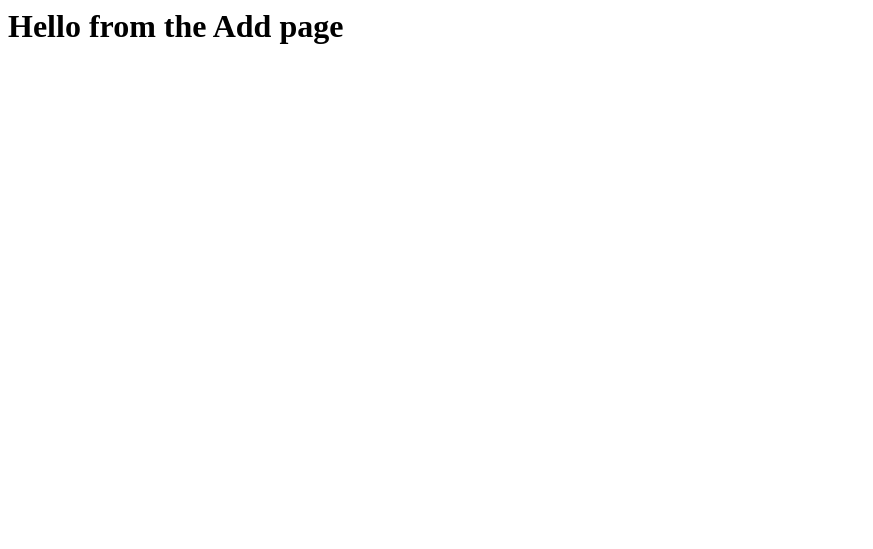
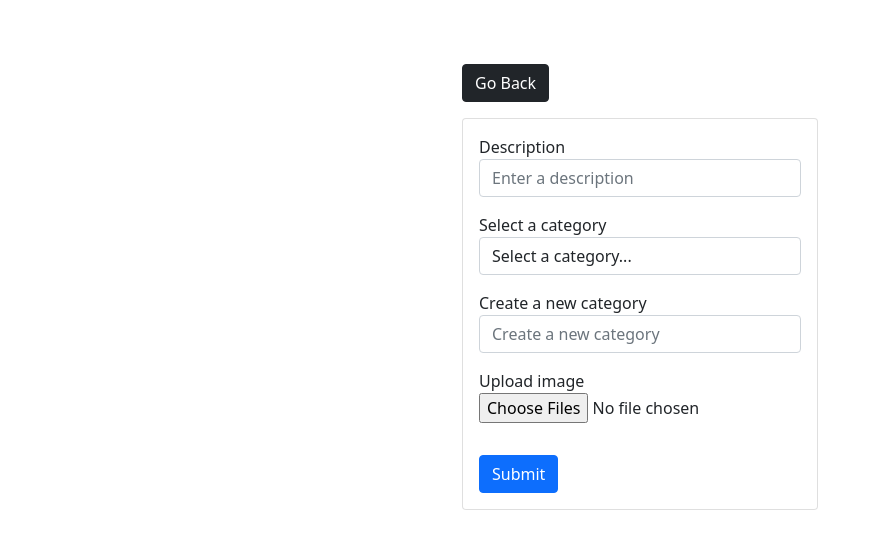
Before and after one commit to Youssef-Chibane/Gallery-App, a Django app: page /add/ in a window 1280 px wide. Shown: the top 549 px of the page, without its empty margins (0-873 px from the left). Run offline with Django 5.2, Linux system fonts and the light colour scheme; data that the repository does not hold is empty.

Commit message:
add-image&filter-category

```diff
--- a/gallery/templates/gallery/add_image.html
+++ b/gallery/templates/gallery/add_image.html
@@ -1,2 +1,66 @@
+<!DOCTYPE html>
+<html>
 
-<h1>Hello from the Add page</h1>
+<head>
+    <meta charset='utf-8'>
+    <meta http-equiv='X-UA-Compatible' content='IE=edge'>
+    <title>Add Photo</title>
+    <meta name='viewport' content='width=device-width, initial-scale=1'>
+
+    <!-- CSS only -->
+    <link href="https://cdn.jsdelivr.net/npm/bootstrap@5.0.0-beta1/dist/css/bootstrap.min.css" rel="stylesheet"
+        integrity="sha384-giJF6kkoqNQ00vy+HMDP7azOuL0xtbfIcaT9wjKHr8RbDVddVHyTfAAsrekwKmP1" crossorigin="anonymous">
+
+</head>
+
+<body class="m-5">
+    <div class="container">
+
+        <div class="row justify-content-center">
+            <div class="col-md-4">
+                <a href="{% url 'Home' %}" class="btn btn-dark my-3">Go Back</a>
+                <div class="card">
+
+
+                    <form method='POST' action="" enctype="multipart/form-data">
+                        {% csrf_token %}
+
+                        <div class="form-group m-3">
+                            <label>Description</label>
+                            <input required name="description" type="text" placeholder="Enter a description"
+                                class="form-control">
+                        </div>
+
+                        <div class="form-group m-3">
+                            <label>Select a category</label>
+                            <select required name="category" class="form-control">
+                                <option value='none'>Select a category...</option>
+
+                                {% for category in categories %}
+                                <option value='{{ category.id }}'>{{ category.name }}</option>
+                                {% endfor %}
+                            </select>
+                        </div>
+
+
+                        <div class="form-group m-3">
+                            <label>Create a new category</label>
+                            <input name="category_new" type="text" placeholder="Create a new category"
+                                class="form-control">
+                        </div>
+
+                        <div class="form-group m-3">
+                            <label>Upload image</label>
+                            <input required name="images" type="file" multiple class="form-control-file">
+                        </div>
+
+                        <button type='submit' class="btn btn-primary m-3">Submit</button>
+
+                    </form>
+                </div>
+            </div>
+        </div>
+    </div>
+</body>
+
+</html>
--- a/gallery/views.py
+++ b/gallery/views.py
@@ -1,11 +1,17 @@
-from django.shortcuts import render
+from django.shortcuts import render, redirect
 from .models import Category, Image
 # Create your views here.
 
 
 def home(request):
+
+    category = request.GET.get('category')
+    if category == None:
+        images = Image.objects.all()
+    else:
+        images = Image.objects.filter(category__name=category)
+
     categories = Category.objects.all()
-    images = Image.objects.all()
     context = {'categories': categories, 'images': images}
     return render(request, 'gallery/home.html', context)
 
@@ -14,4 +20,28 @@
     return render(request, 'gallery/show_image.html', {'image': image })
 
 def add_image(request):
-    return render(request, 'gallery/add_image.html')
+    categories = Category.objects.all()
+
+    if request.method == 'POST':
+        data = request.POST
+        images = request.FILES.getlist('images')
+
+        if data['category'] != 'none':
+            category = Category.objects.get(id=data['category'])
+        elif data['category_new'] != '':
+            category, created = Category.objects.get_or_create(
+                name=data['category_new'])
+        else:
+            category = None
+
+        for image in images:
+            image = Image.objects.create(
+                category=category,
+                description=data['description'],
+                image=image,
+            )
+
+        return redirect('Home')
+
+    context = {'categories': categories}
+    return render(request, 'gallery/add_image.html', context)
```
Also changed, not shown: gallery/static/js/script.js (added, +19 -0 lines), gallery/templates/gallery/home.html (+11 -2 lines), gallery/static/images/bmw_car_bumper_191131_1280x720.jpg (added), gallery/static/images/car_red_sports_car_142598_1280x720.jpg (added), gallery/static/images/lamborghini_car_sports_car_146392_1280x720.jpg (added), 1 other file.
